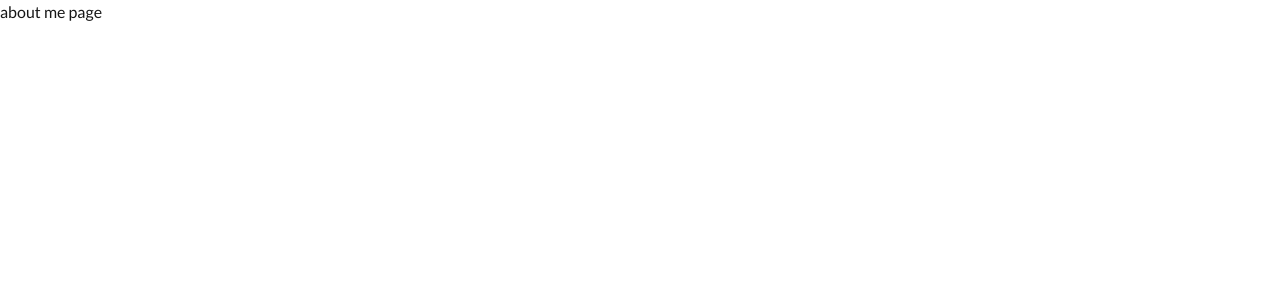
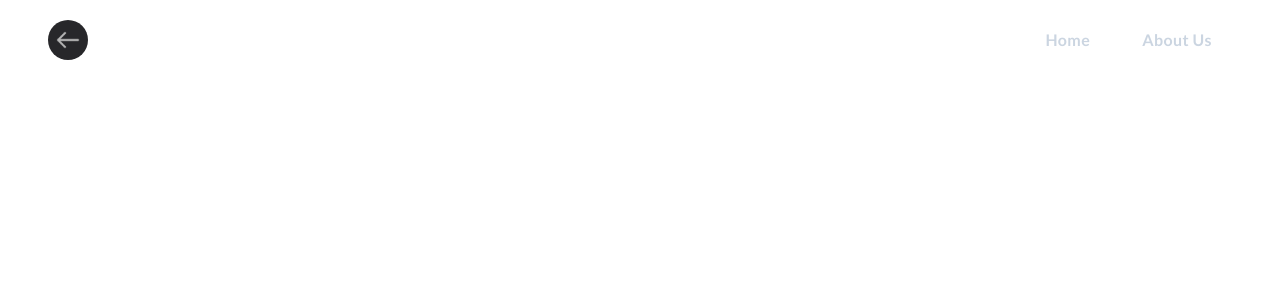
Before and after one commit to CharvitZalavadiya/FakeBusters, a Next.js app: page /about in a window 1280 px wide. Shown: the top 300 px of the page. Built offline with nearby package versions, Linux system fonts and the light colour scheme.

Commit message:
Fixed minor isuues related to navigation

```diff
--- a/src/app/about/page.tsx
+++ b/src/app/about/page.tsx
@@ -1,7 +1,39 @@
+import Image from "next/image";
+import backImg from "@/components/assets/back.png"
+import { useRouter } from "next/navigation";
+
 const AboutPage = () => {
+  const navLinks = [
+    { name: "Home", path: "/" },
+    { name: "About Us", path: "/about" },
+  ];
+
+  const router = useRouter();
+
+  const handleBackBtn = () => {
+    console.log(`btn`)
+    router.push("/")
+  }
+
   return (
-    <div>
-      <div>about me page</div>
+    <div className="text-slate-300">
+      <header className="flex font-semibold tracking-wide items-center justify-between select-none mx-12 h-[10vh]">
+        <button onClick={handleBackBtn}>
+      <Image src={backImg} alt="Upload Image" width={40} height={40} className="rounded-full p-2 bg-zinc-800 hover:cursor-pointer hover:bg-zinc-900" />
+        </button>
+        <ul className="flex gap-3 w-fit">
+          {navLinks.map((link, index) => (
+            <a href={link.path} key={index} className="cursor-pointer">
+              <li
+                key={index}
+                className="px-5 py-2 text-slate-300 rounded-lg hover:bg-zinc-700"
+              >
+                {link.name}
+              </li>
+            </a>
+          ))}
+        </ul>
+      </header>
     </div>
   );
 };
--- a/src/app/layout.tsx
+++ b/src/app/layout.tsx
@@ -8,8 +8,8 @@
 })
 
 export const metadata: Metadata = {
-  title: "Create Next App",
-  description: "Generated by create next app",
+  title: "Fake Busters",
+  description: "Deepfake detection website",
 };
 
 export default function RootLayout({
```
